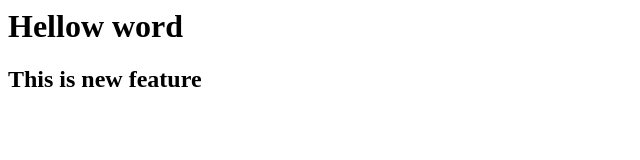
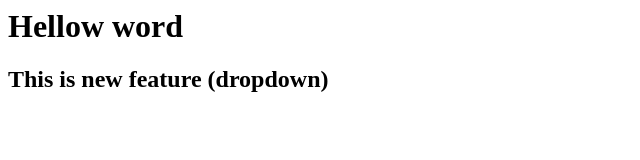
Before and after one commit to malikarslanajk/Local-repo, a plain HTML site: page index.html in a window 1280 px wide. Shown: the whole page, without its empty margins (0-640 px from the left). Drawn offline with Linux system fonts and the light colour scheme.

Commit message:
drop down feature

```diff
--- a/index.html
+++ b/index.html
@@ -1,2 +1,2 @@
 <h1>Hellow word</h1>
-<h2>This is new feature </h2>
+<h2>This is new feature (dropdown)</h2>
```
